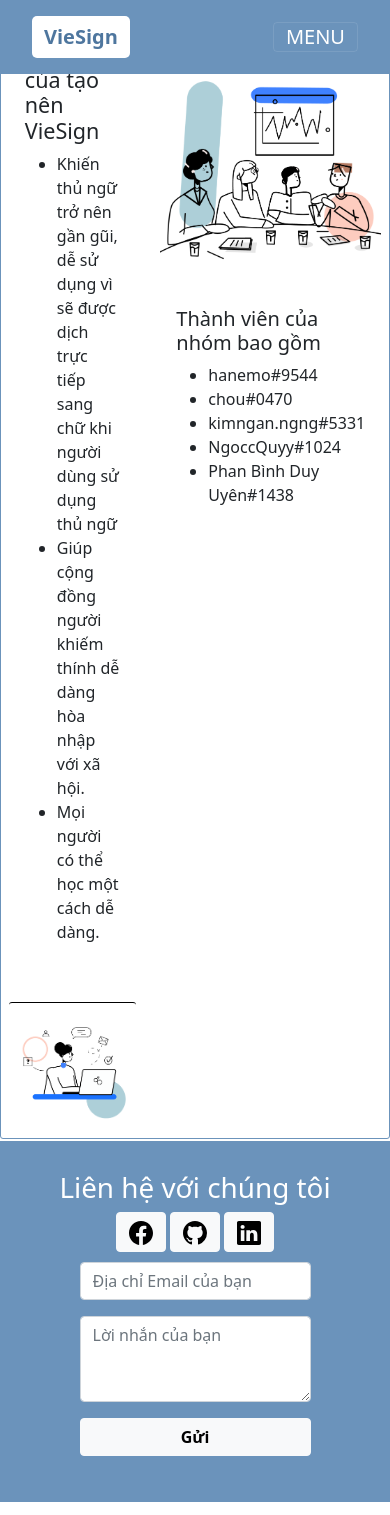
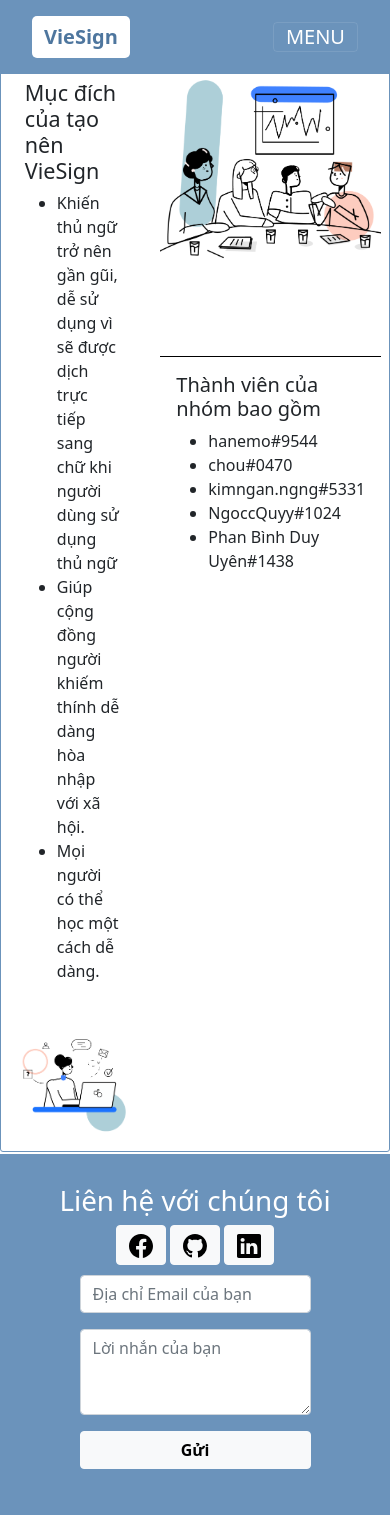
Before and after one commit to duyuyenpb/Learn-and-recognize-sign-language, a Flask app: page /about in a window 390 px wide. Run offline with Flask 2, Linux system fonts and the light colour scheme.

Commit message:
update end

```diff
--- a/static/about.css
+++ b/static/about.css
@@ -39,9 +39,12 @@
     margin-top: 10px;
     text-align: center;
   }
-  .col img {
-    margin-top: 20%;
+ .card-body{
+    margin-top: 30%;
     border-top: 1px solid rgba(0, 0, 0);
+  }
+  .col #img2{
+    margin-top:20%;
   }
 }
 
--- a/templates/about.html
+++ b/templates/about.html
@@ -60,7 +60,7 @@
                 </div>
                 <div class="col">
                     <div>
-                        <img src="{{url_for('static', filename='images/about2.png')}}" class="card-img-top" alt="img">
+                        <img src="{{url_for('static', filename='images/about2.png')}}" class="card-img-top" alt="img" id="img2">
                         <div class="card-body">
                           <h5 class="card-title">Thành viên của nhóm bao gồm</h5>
                           <ul>
```
